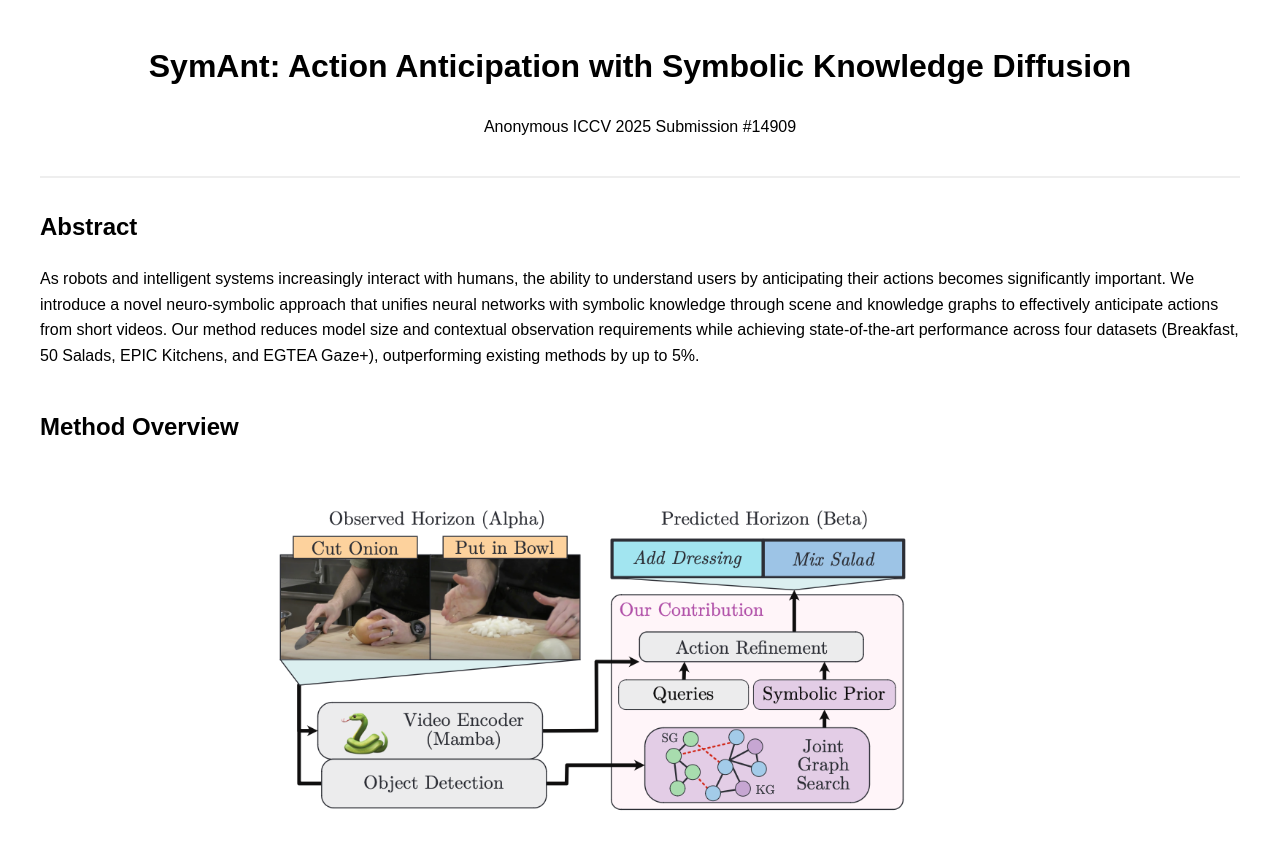
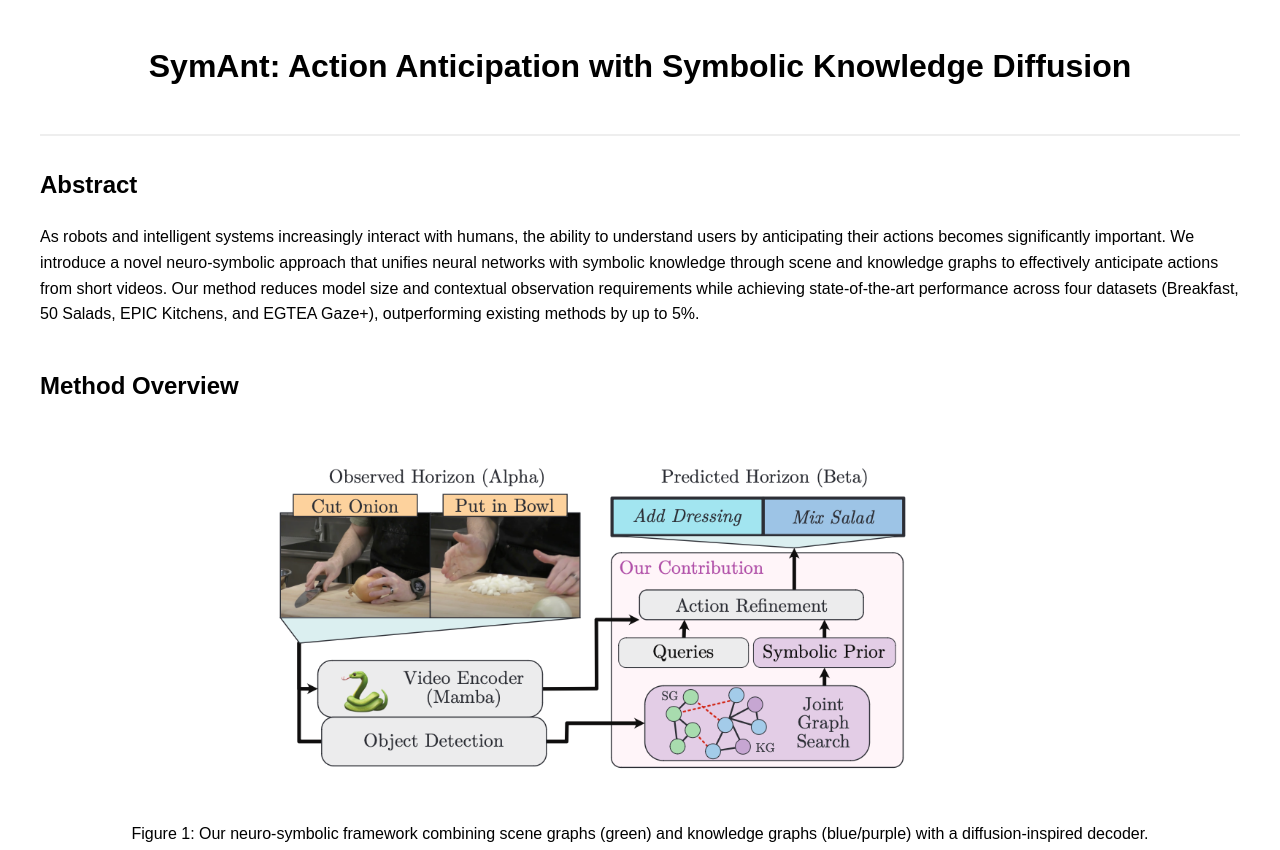
Before and after one commit to aryanmangal769/SymAnt, a plain HTML site: page index.html in a window 1280 px wide. Shown: the top 850 px of the page. Drawn offline with Linux system fonts and the light colour scheme.

Commit message:
Removed Anonymous Submission

```diff
--- a/index.html
+++ b/index.html
@@ -47,7 +47,6 @@
   <body>
     <div class="header">
       <h1>SymAnt: Action Anticipation with Symbolic Knowledge Diffusion</h1>
-      <p>Anonymous ICCV 2025 Submission #14909</p>
     </div>
 
     <div class="section">
```
